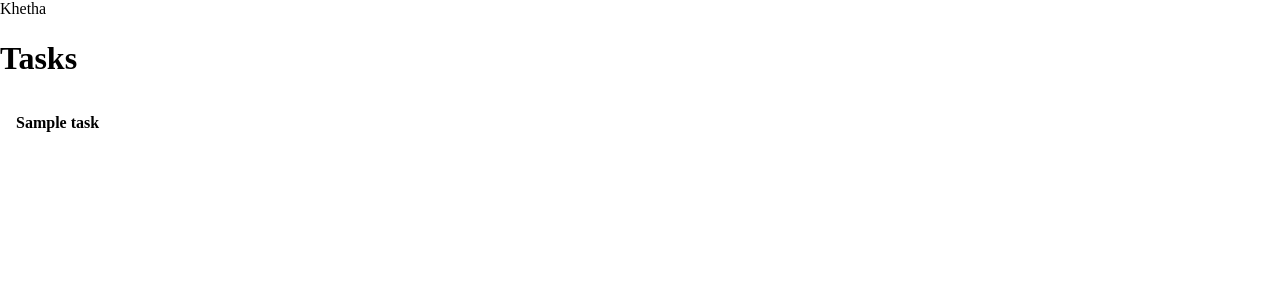
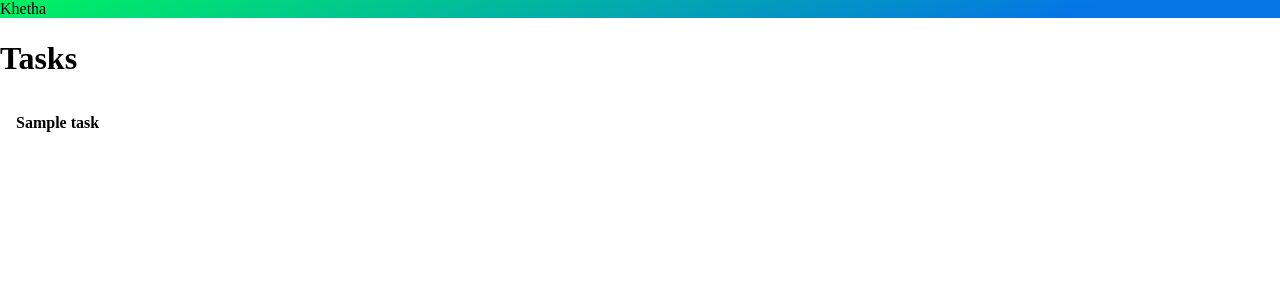
Before and after one commit to OpenUpSA/khetha-django, a Django app: template src/khetha/templates/khetha/task_list.html in a window 1280 px wide. Shown: the top 300 px of the page. Run offline with Django 3.2, Linux system fonts and the light colour scheme; the template is opened without the code that fills it: most values are stand-ins (such as "Sample title", 1, 10 or a date in 2020); some libraries are stand-ins or nearby versions.

Commit message:
Top bar: Use Khetha bar gradient

```diff
--- a/src/khetha/static/khetha/site.css
+++ b/src/khetha/static/khetha/site.css
@@ -12,6 +12,11 @@
 .khetha-theme--gradient-bg--primary {
     /* Referenced from prior tokens/colors primaryGradient style: */
     background: linear-gradient(162.21deg, #00F260 0%, #0575E6 83.33%), #0575E6 !important;
+}
+
+.khetha-theme--gradient-bg--bar {
+    /* Referenced from prior FooterBar style: */
+  background: linear-gradient(158.46deg, #00F260 0%, #0575E6 83.33%), #0576E6;
 }
 
 .khetha-outer-grid {
--- a/src/khetha/templates/khetha/base.html
+++ b/src/khetha/templates/khetha/base.html
@@ -46,7 +46,7 @@ Blocks:
 </head>
 <body class="mdc-typography mdc-theme--background">
 {% block body %}
-    <header class="mdc-top-app-bar">
+    <header class="mdc-top-app-bar khetha-theme--gradient-bg--bar">
         <div class="mdc-top-app-bar__row">
             <section class="mdc-top-app-bar__section mdc-top-app-bar__section--align-start">
                 <span class="mdc-top-app-bar__title">Khetha</span>
```
